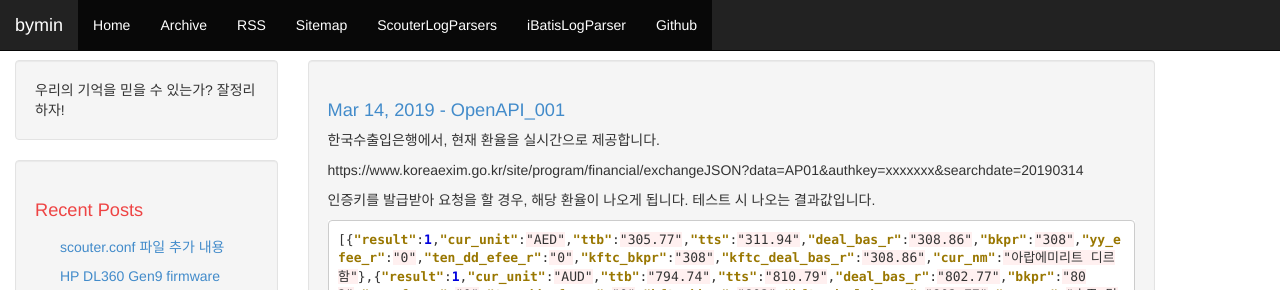
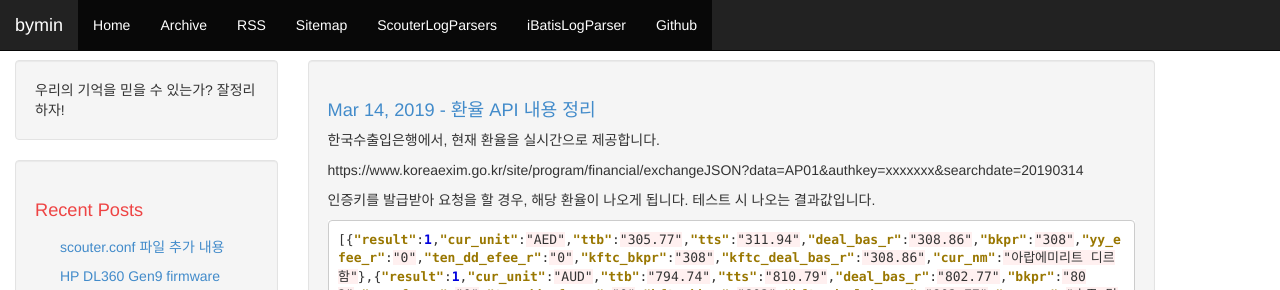
Before and after one commit to youngclown/youngclown.github.io, a Jekyll site: the page built from _posts/2019-03-14-exchangeJSON.md, in a window 1280 px wide and 900 px high. Shown: the top 290 px of the window. Built offline with Jekyll 4.4.1, drawn with Linux system fonts in a browser that asks for light colours; comment, search, counter and statistics services are not loaded.

Commit message:
환율 정보 업데이트

```diff
--- a/_posts/2019-03-14-exchangeJSON.md
+++ b/_posts/2019-03-14-exchangeJSON.md
@@ -1,6 +1,6 @@
 ---
 layout: post
-title: "OpenAPI_001"
+title: "환율 API 내용 정리"
 comments: true
 ---
 
```
